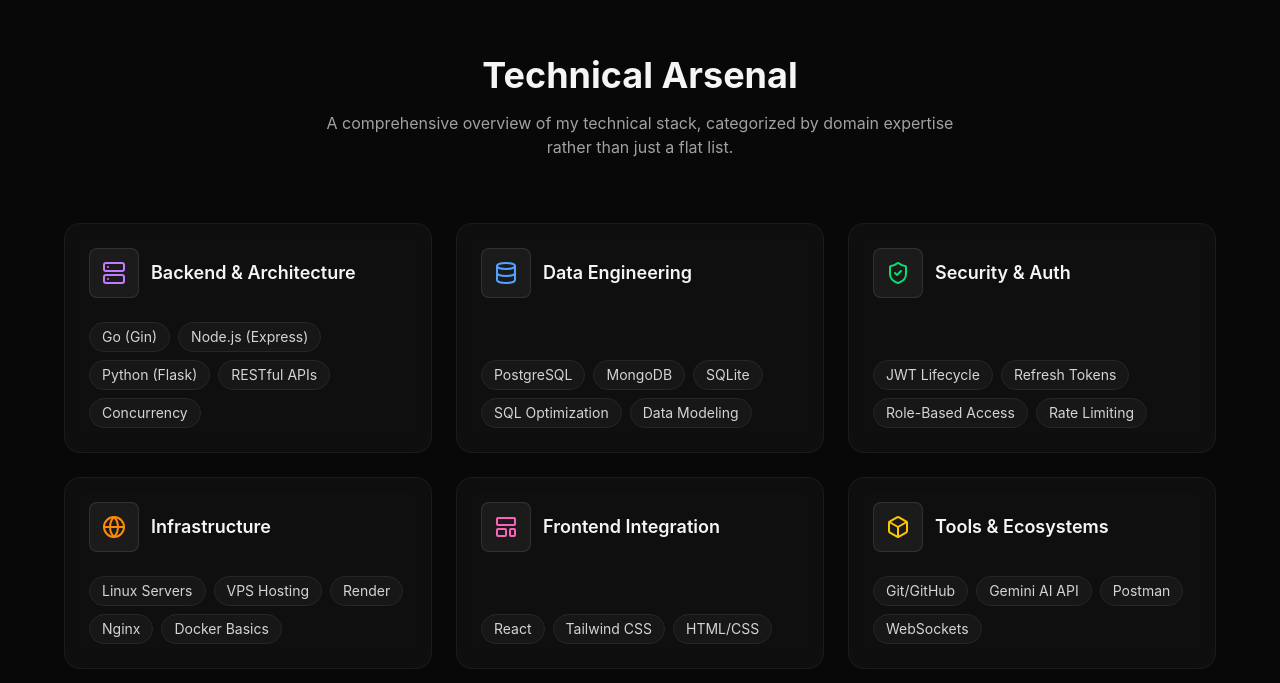
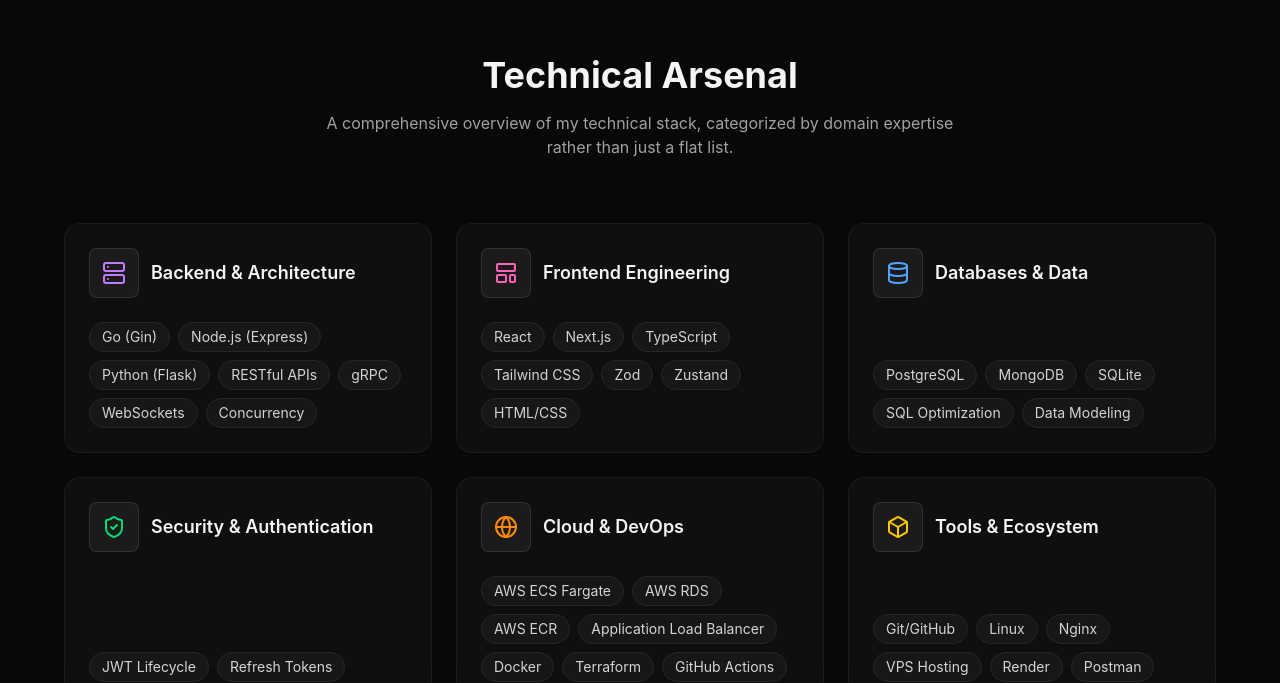
Before and after one commit to MRNaveed-stack/Portfolio, a React app: page / in a window 1280 px wide. Shown: the part 2117-2800 px from the top of the page. Built offline with nearby package versions, Linux system fonts and the light colour scheme; the HTML template or start-up script is replaced by a standard one.

Commit message:
Update Technical Arsenal for full-stack AI positioning

```diff
--- a/src/components/Skills.tsx
+++ b/src/components/Skills.tsx
@@ -1,4 +1,3 @@
-
 import { motion } from 'framer-motion';
 import { Server, Database, ShieldCheck, LayoutTemplate, Box, Globe } from 'lucide-react';
 
@@ -6,32 +5,32 @@
     {
         title: "Backend & Architecture",
         icon: <Server className="w-6 h-6 text-purple-400" />,
-        skills: ["Go (Gin)", "Node.js (Express)", "Python (Flask)", "RESTful APIs", "Concurrency"]
+        skills: ["Go (Gin)", "Node.js (Express)", "Python (Flask)", "RESTful APIs", "gRPC", "WebSockets", "Concurrency"]
     },
     {
-        title: "Data Engineering",
+        title: "Frontend Engineering",
+        icon: <LayoutTemplate className="w-6 h-6 text-pink-400" />,
+        skills: ["React", "Next.js", "TypeScript", "Tailwind CSS", "Zod", "Zustand", "HTML/CSS"]
+    },
+    {
+        title: "Databases & Data",
         icon: <Database className="w-6 h-6 text-blue-400" />,
         skills: ["PostgreSQL", "MongoDB", "SQLite", "SQL Optimization", "Data Modeling"]
     },
     {
-        title: "Security & Auth",
+        title: "Security & Authentication",
         icon: <ShieldCheck className="w-6 h-6 text-green-400" />,
         skills: ["JWT Lifecycle", "Refresh Tokens", "Role-Based Access", "Rate Limiting"]
     },
     {
-        title: "Infrastructure",
+        title: "Cloud & DevOps",
         icon: <Globe className="w-6 h-6 text-orange-400" />,
-        skills: ["Linux Servers", "VPS Hosting", "Render", "Nginx", "Docker Basics"]
+        skills: ["AWS ECS Fargate", "AWS RDS", "AWS ECR", "Application Load Balancer", "Docker", "Terraform", "GitHub Actions", "CI/CD"]
     },
     {
-        title: "Frontend Integration",
-        icon: <LayoutTemplate className="w-6 h-6 text-pink-400" />,
-        skills: ["React", "Tailwind CSS", "HTML/CSS"]
-    },
-    {
-        title: "Tools & Ecosystems",
+        title: "Tools & Ecosystem",
         icon: <Box className="w-6 h-6 text-yellow-400" />,
-        skills: ["Git/GitHub", "Gemini AI API", "Postman", "WebSockets"]
+        skills: ["Git/GitHub", "Linux", "Nginx", "VPS Hosting", "Render", "Postman", "Gemini AI API"]
     }
 ];
 
```
